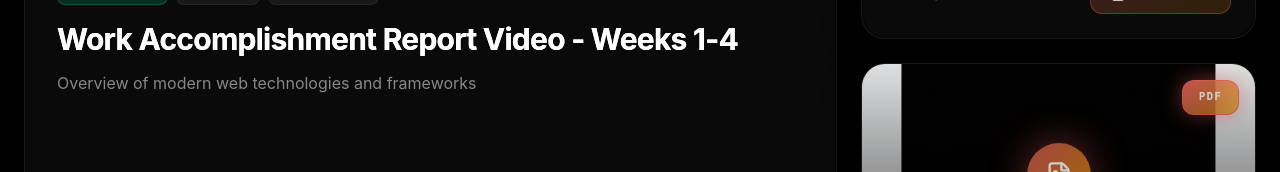
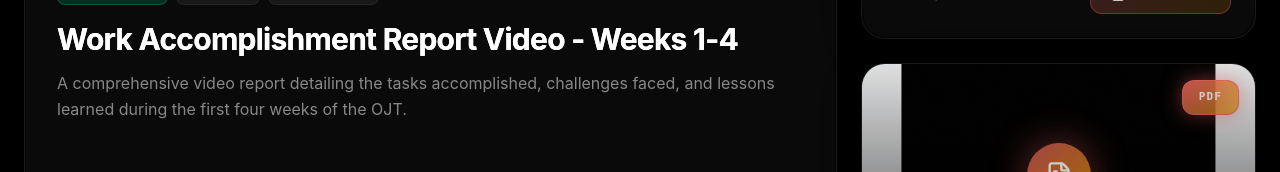
Before and after one commit to laffeyy0629/laffeyy-portfolio-website, a React (Vite) app: page /ojt in a window 1280 px wide. Shown: the part 1083-1255 px from the top of the page. Built offline with nearby package versions, Linux system fonts and the light colour scheme.

Commit message:
Fixed wrong description on Work Accomplishment Report Video.

```diff
--- a/src/pages/OJTPage.jsx
+++ b/src/pages/OJTPage.jsx
@@ -21,7 +21,7 @@ const OJT_ACTIVITIES = [
   {
     id: 1,
     title: 'Work Accomplishment Report Video - Weeks 1-4',
-    description: 'Overview of modern web technologies and frameworks',
+    description: 'A comprehensive video report detailing the tasks accomplished, challenges faced, and lessons learned during the first four weeks of the OJT.',
     type: 'video',
     videoId: 'DuCRMkw5Rik', // Replace with actual YouTube video ID
     date: '2026-03-21',
```
